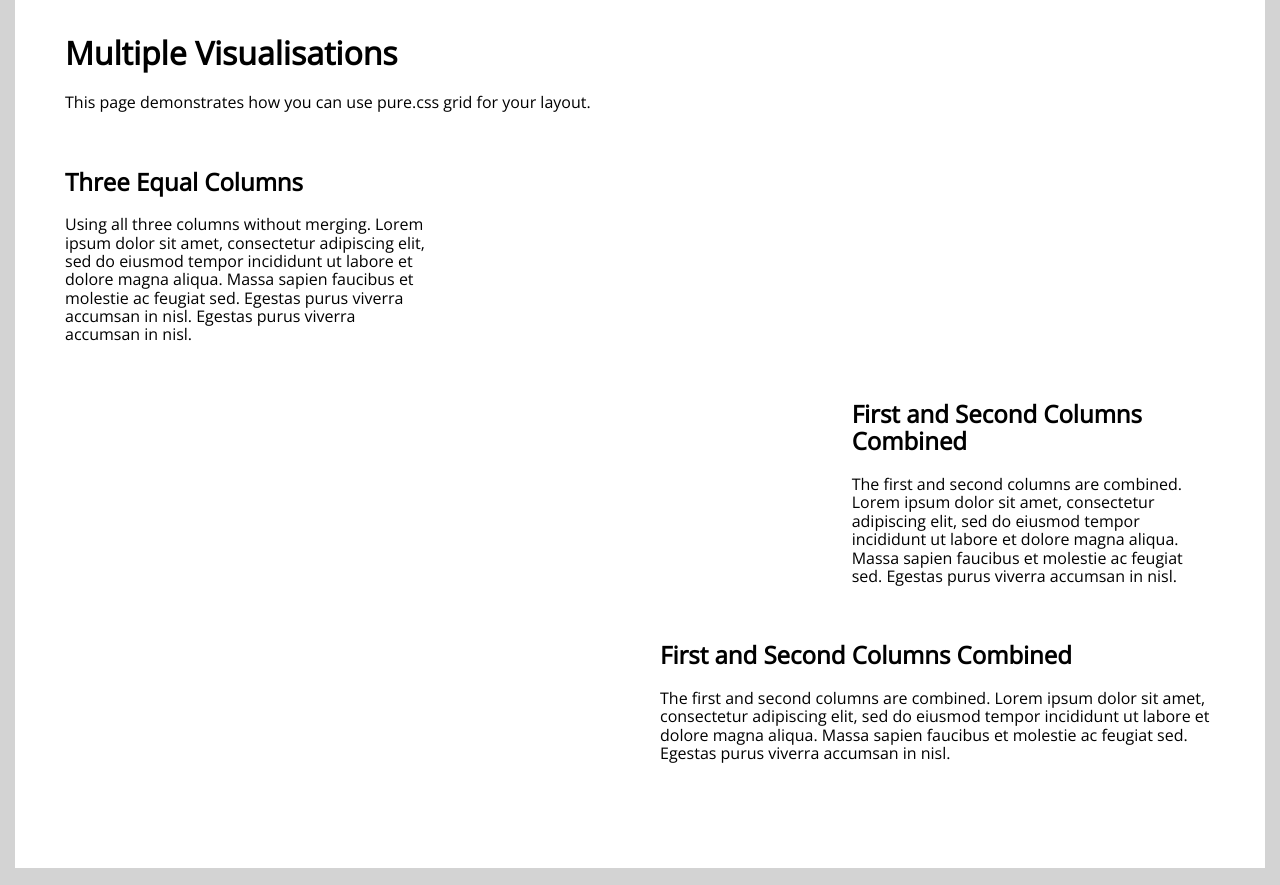
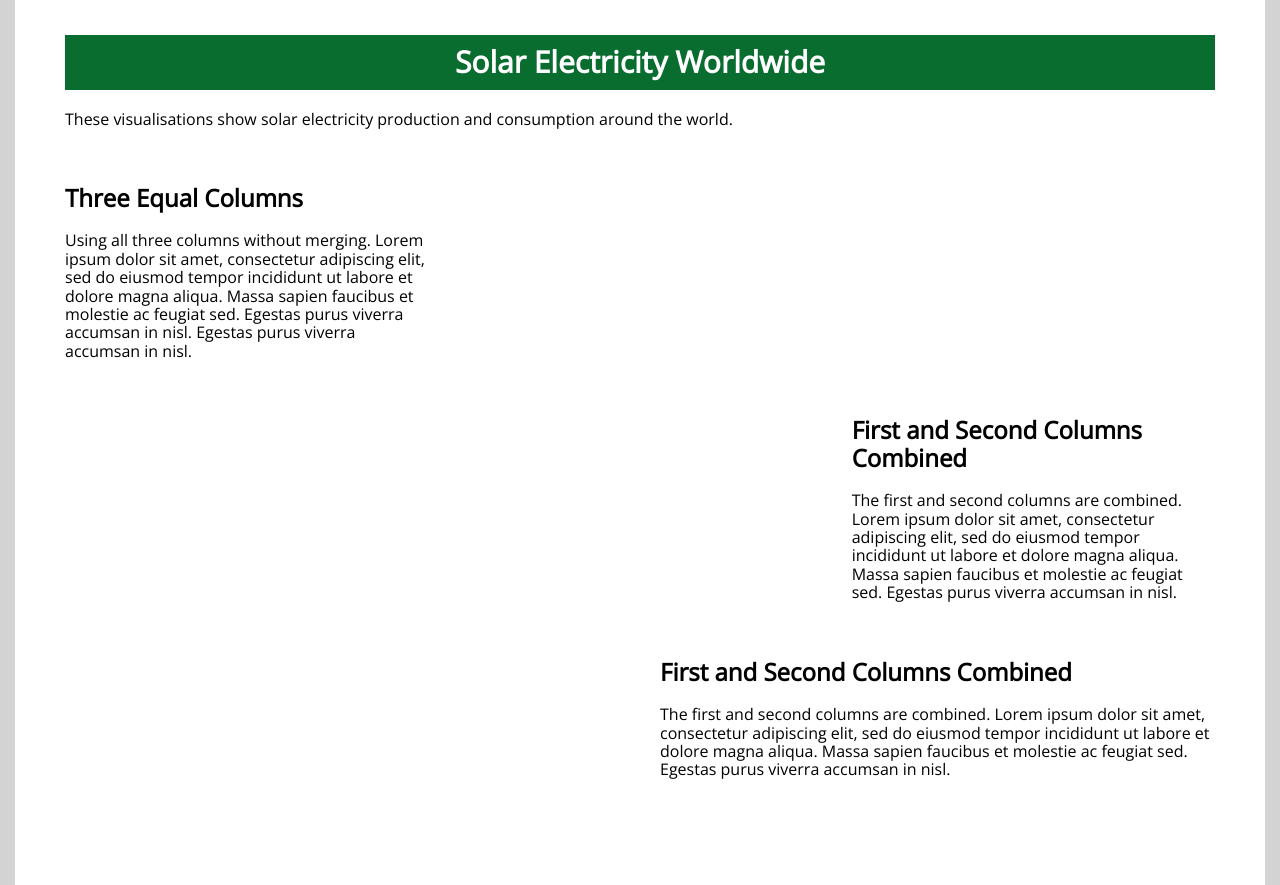
Before and after one commit to esouthwood/3179, a plain HTML site: page index.html in a window 1280 px wide. Drawn offline with nearby package versions, Linux system fonts and the light colour scheme; a script that the page names is missing.

Commit message:
Update colour scheme

```diff
--- a/css/styles.css
+++ b/css/styles.css
@@ -3,7 +3,11 @@ body *{
 }
 
 h1 {
-    font-weight: 900;
+  padding: 10px;
+  text-align: center;
+  background: #086d2f;
+  color: white;
+  font-size: 30px;
 }
 
 body {
--- a/index.html
+++ b/index.html
@@ -32,8 +32,9 @@
     <!-- pure grid group -->
     <div class="pure-g">
       <div class="pure-u-1-1">
-        <h1>Multiple Visualisations</h1>
-        <p>This page demonstrates how you can use pure.css grid for your layout.</p>
+        <h1>Solar Electricity Worldwide</h1>
+        <p>These visualisations show solar electricity production and consumption
+        around the world.</p>
       </div>
     </div>
     <!-- end pure grid group -->
@@ -43,7 +44,7 @@
     <!-- pure grid group -->
     <div class="pure-g" id="center">
       <div class="pure-u-1-1" id="center">
-        <div id="multi_view" class="vis-container-2"></div>
+        <div id="multi_view" class="vis-container"></div>
       </div>
     </div>
     <!-- end pure grid group -->
--- a/top_solar_producers.vg.json
+++ b/top_solar_producers.vg.json
@@ -12,7 +12,8 @@
               "param": "brush",
               "title": "Continent",
               "field": "continent",
-              "type": "nominal"
+              "type": "nominal",
+              "scale": {"scheme": "dark2"}
             },
             "value": "lightgray"
           },
```
